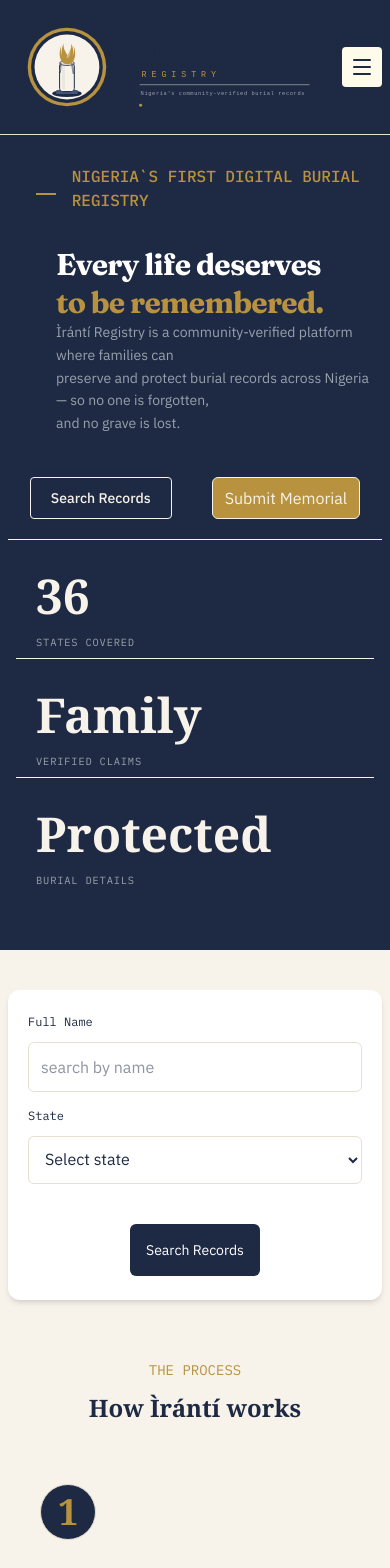
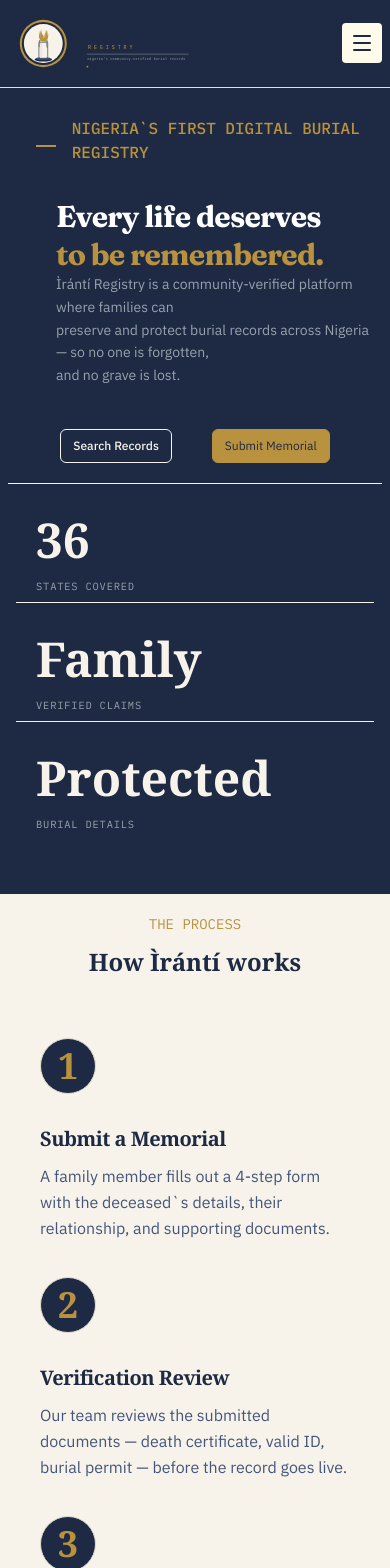
Before and after one commit to AdenikeStella/iranti-registry, a Next.js app: page / in a window 390 px wide. Shown: the top 1568 px of the page. Built offline with nearby package versions, Linux system fonts and the light colour scheme.

Commit message:
made all exising pages mobile responsive

```diff
--- a/app/page.tsx
+++ b/app/page.tsx
@@ -17,8 +17,8 @@
             <Image
               src="/iranti-logo-detailed.svg"
               alt="Iranti Logo"
-              width={500}
-              height={500}
+              width={200}
+              height={200}
               priority
             />
           </div>
@@ -26,19 +26,19 @@
           <div className="md:flex hidden justify-between gap-3 md:py-3 py-1">
              <Link
               href="/pages/about"
-              className="btn-outline text-parchment border border-parchment hover:bg-ink-light"
+              className="bg-brass rounded-md py-2 px-3 text-ink border hover:text-parchment border-brass hover:border-ink hover:bg-ink-light text-xs"
             >
               About  Ìrántí
             </Link>
             <Link
               href="/pages/search"
-              className="btn-outline text-parchment border border-parchment hover:bg-ink-light"
+              className=" bg-brass rounded-md py-2 px-3 text-ink border hover:text-parchment border-brass hover:border-ink hover:bg-ink-light text-xs"
             >
               Search Records
             </Link>
             <Link
               href="/pages/submitMemorial"
-              className="btn-outline text-parchment border border-parchment hover:bg-ink-light"
+              className="bg-brass rounded-md py-2 px-3 text-ink border hover:text-parchment border-brass hover:border-ink hover:bg-ink-light text-xs"
             >
               Submit Memorial
             </Link>
@@ -54,19 +54,19 @@
             <div className="absolute mt-40 flex flex-col border rounded-md bg-amber-50 border-brass px-4 py-2.5 z-9999 right-2">
               <Link
               href="/pages/about"
-              className="btn-outline text-parchment border border-parchment hover:bg-ink-light"
+              className="text-ink border-b border-brass hover:bg-ink-light py-2"
             >
               About  Ìrántí
             </Link>
               <Link
-                href="/search"
-                className=" text-black border-b border-brass hover:bg-ink-light py-2"
+                href="/pages/search"
+                className=" text-ink border-b border-brass hover:bg-ink-light py-2"
               >
                 Search Records
               </Link>
               <Link
-                href="/submitMemorial"
-                className=" text-black border-brass hover:bg-ink-light py-2"
+                href="/pages/submitMemorial"
+                className=" text-ink border-brass hover:bg-ink-light py-2"
               >
                 Submit Memorial
               </Link>
@@ -77,7 +77,7 @@
 
       <section
         id="submit"
-        className="flex flex-col md:px-10 px-2 justify-between bg-ink md:bg-black md:mt-40 mt-32"
+        className="flex flex-col md:px-10 px-2 justify-between bg-ink md:bg-black mt-20"
       >
         {/* search */}
         <div className="flex flex-row">
@@ -104,14 +104,14 @@
 
             <div className="flex justify-center gap-10 md:py-3 py-1">
               <Link
-                href="/search"
-                className="btn-outline text-parchment border border-parchment hover:bg-ink-light"
+                href="/pages/search"
+                className="btn-outline py-2 px-3 rounded-md text-parchment border border-parchment hover:bg-ink-light text-xs"
               >
                 Search Records
               </Link>
               <Link
-                href="/submitMemorial"
-                className="bg-brass rounded-md py-2 px-3 text-parchment border border-parchment hover:bg-ink-light"
+                href="/pages/submitMemorial"
+                className="items-center justify-center flex bg-brass rounded-md py-2 px-3 text-ink border hover:text-parchment border-brass hover:border-ink hover:bg-ink-light text-xs"
               >
                 Submit Memorial
               </Link>
@@ -158,46 +158,6 @@
       </section>
 
       <section className="flex flex-col md:px-10 px-2 justify-between bg-parchment font-mono">
-        <div className="flex flex-col md:flex-row mx-auto border-line rounded-xl shadow-md py-6 px-5 w-full md:w-7xl my-10 bg-[#ffffff] gap-4">
-          <div className="flex flex-col gap-3">
-            <label htmlFor="search" className="text-xs color-">
-              Full Name
-            </label>
-            <input
-              type="search"
-              placeholder="search by name"
-              className="md:w-4xl w-full border border-line flex p-3 rounded-md"
-              id="search"
-            />
-          </div>
-
-          <div className="flex flex-col gap-3">
-            <label htmlFor="search" className="text-xs color-">
-              State
-            </label>
-            <select
-              value={naijaStates}
-              onChange={(e) =>
-                setNaijaStates(e.target.value as NigerianState | "")
-              }
-              className="w-full rounded-md p-3 border border-line"
-            >
-              <option value=""> Select state</option>
-              {nigerianStates.map((n) => (
-                <option value={n} key={n}>
-                  {n}
-                </option>
-              ))}
-            </select>
-          </div>
-
-          <div className="flex flex-col gap-3">
-            <label htmlFor="search" className="text-xs color-"></label>
-            <button className="flex bg-ink rounded-md text-[#ffffff] p-4 font-normal text-sm border-box pointer mt-3 whitespace-nowrap mx-auto md:mx-0">
-              Search Records
-            </button>
-          </div>
-        </div>
 
         <div className="flex flex-col mx-auto px-6 py-5 items-center justify-center">
           <div className="flex uppercase text-brass font-mono mb-3 text-sm text-center">
@@ -368,13 +328,13 @@
 
           <div className="flex justify-center gap-10 md:py-3 py-1">
               <Link
-                href="/search"
+                href="/pages/search"
                 className="bg-ink rounded-md py-3.5 px-2 md:px-7 text-parchment border border-parchment hover:bg-ink-light text-xs md:text-base"
               >
                 Search Records
               </Link>
               <Link
-                href="/submitMemorial"
+                href="/pages/submitMemorial"
                 className="bg-brass rounded-md py-3.5 px-2 md:px-7 text-parchment border border-parchment hover:bg-ink-light text-xs md:text-base"
               >
                 Submit Memorial
@@ -392,13 +352,13 @@
             <ul className="text-slate text-sm space-y-2">
               <li>
                 {" "}
-                <Link href="/#search" className="text-slate">
+                <Link href="/pages/search" className="text-slate">
                   Search Records
                 </Link>
               </li>
               <li>
                 {" "}
-                <Link href="/submitMemorial" className="text-slate">
+                <Link href="/pages/submitMemorial" className="text-slate">
                   Submit a Memorial
                 </Link>
               </li>
--- a/app/pages/submitMemorial/page.tsx
+++ b/app/pages/submitMemorial/page.tsx
@@ -120,8 +120,8 @@
             <Image
               src="/iranti-logo-detailed.svg"
               alt="Iranti Logo"
-              width={500}
-              height={500}
+              width={200}
+              height={200}
               priority
             />
           </div>
```
Also changed, not shown: app/pages/search/page.tsx (+26 -35 lines).
